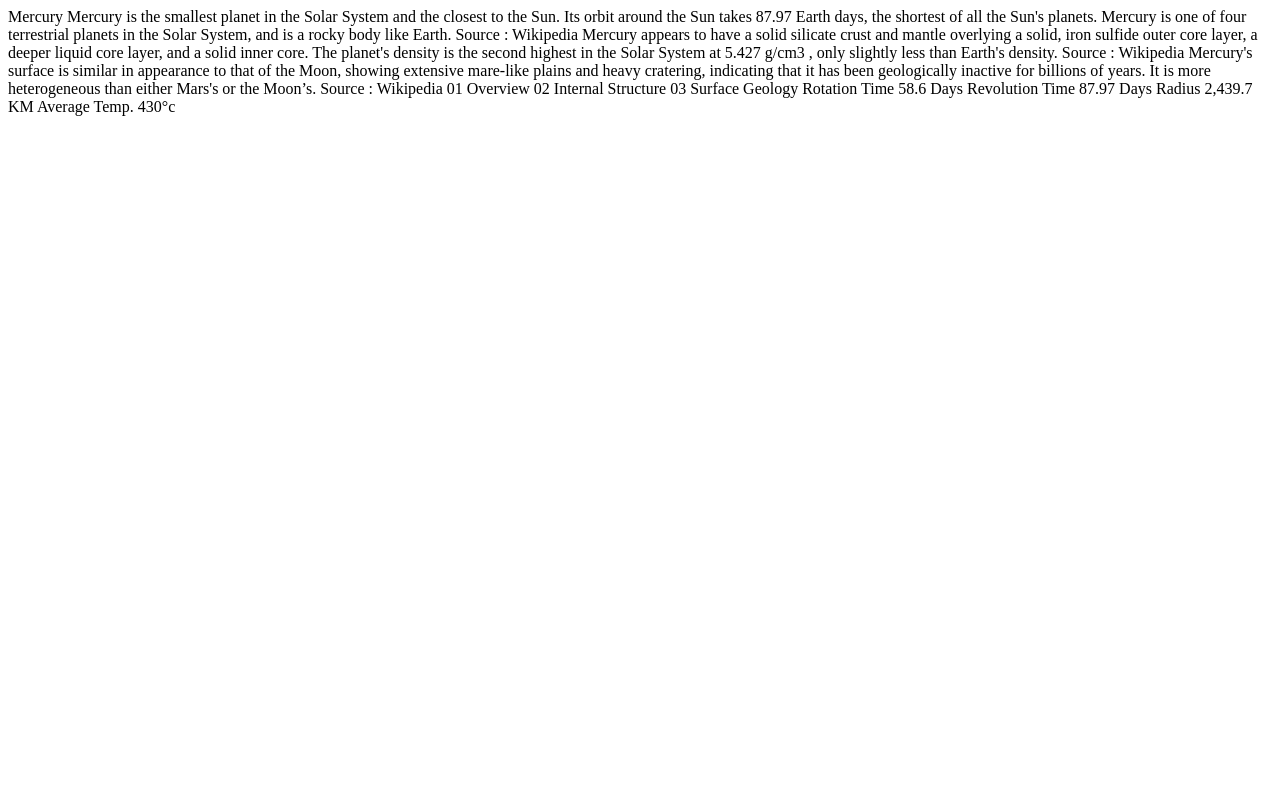
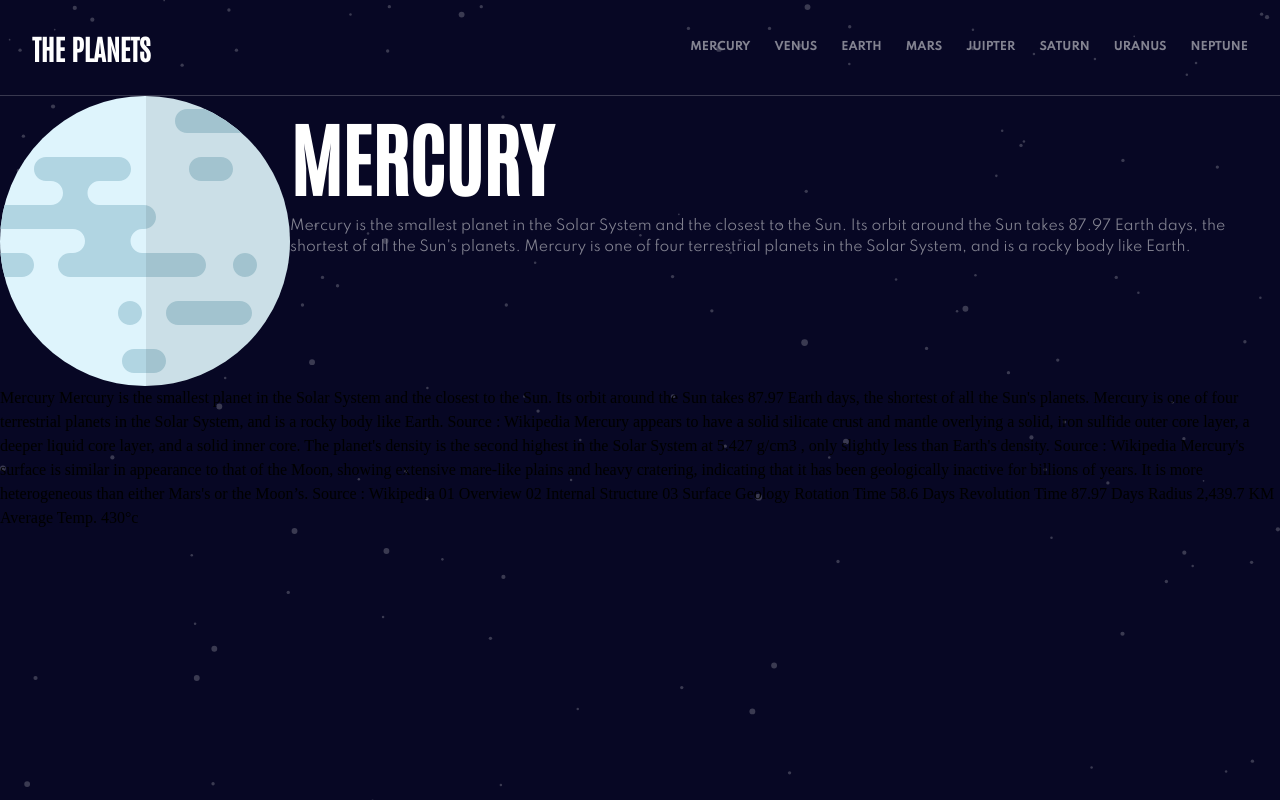
Before and after one commit to eraynai/planet-fact-site, a plain HTML site: page index.html in a window 1280 px wide. Drawn offline with Linux system fonts and the light colour scheme.

Commit message:
added navigation and started working on main content

```diff
--- a/index.html
+++ b/index.html
@@ -1,5 +1,6 @@
 <!DOCTYPE html>
 <html lang="en">
+
 <head>
   <meta charset="UTF-8">
   <meta name="viewport" content="width=device-width, initial-scale=1.0">
@@ -7,8 +8,35 @@
   <link rel="icon" type="image/png" sizes="32x32" href="./assets/favicon-32x32.png">
 
   <title>Frontend Mentor | Planets fact site</title>
+  <link rel="stylesheet" href="style.css">
 </head>
+
 <body>
+  <header>
+    <nav>
+      <h1>THE PLANETS</h1>
+      <div class="planets-nav">
+        <h4>MERCURY</h4>
+        <h4>VENUS</h4>
+        <h4>EARTH</h4>
+        <h4>MARS</h4>
+        <h4>JUIPTER</h4>
+        <h4>SATURN</h4>
+        <h4>URANUS</h4>
+        <h4>NEPTUNE</h4>
+      </div>
+    </nav>
+  </header>
+  <main>
+    <img src="assets/planet-mercury.svg" alt="">
+    <div class="planet-info">
+      <h2>MERCURY</h2>
+      <p>Mercury is the smallest planet in the Solar System and the closest
+        to the Sun. Its orbit around the Sun takes 87.97 Earth days, the
+        shortest of all the Sun's planets. Mercury is one of four terrestrial
+        planets in the Solar System, and is a rocky body like Earth.</p>
+    </div>
+  </main>
   Mercury
 
   <!-- Overview Content Start -->
@@ -18,7 +46,8 @@
   shortest of all the Sun's planets. Mercury is one of four terrestrial
   planets in the Solar System, and is a rocky body like Earth.
 
-  Source : Wikipedia <!-- URL: https://en.wikipedia.org/wiki/Mercury_(planet) -->
+  Source : Wikipedia
+  <!-- URL: https://en.wikipedia.org/wiki/Mercury_(planet) -->
 
   <!-- Overview Content End -->
 
@@ -29,7 +58,8 @@
   a solid inner core. The planet's density is the second highest in the
   Solar System at 5.427 g/cm3 , only slightly less than Earth's density.
 
-  Source : Wikipedia <!-- URL: https://en.wikipedia.org/wiki/Mercury_(planet)#Internal_structure -->
+  Source : Wikipedia
+  <!-- URL: https://en.wikipedia.org/wiki/Mercury_(planet)#Internal_structure -->
 
   <!-- Internal Structure Content End -->
 
@@ -40,7 +70,8 @@
   been geologically inactive for billions of years. It is more heterogeneous
   than either Mars's or the Moon’s.
 
-  Source : Wikipedia <!-- URL: https://en.wikipedia.org/wiki/Mercury_(planet)#Surface_geology -->
+  Source : Wikipedia
+  <!-- URL: https://en.wikipedia.org/wiki/Mercury_(planet)#Surface_geology -->
 
   <!-- Surface Geology Content End -->
 
@@ -60,4 +91,5 @@
   Average Temp.
   430°c
 </body>
+
 </html>
--- a/style.css
+++ b/style.css
@@ -1,4 +1,4 @@
-@import url('https://fonts.googleapis.com/css2?family=Antonio:wght@500&family=Spartan:wght@700&display=swap');
+@import url('https://fonts.googleapis.com/css2?family=Antonio:wght@500&family=Spartan:wght@400;700&display=swap');
 
 /* CSS Reset*/
 
@@ -47,3 +47,58 @@ p, h1, h2, h3, h4, h5, h6 {
  --light-green: #1ec2a4;
  --blue: #2d68f0;
 }
+
+body {
+ background-image: url("assets/background-stars.svg");
+ width: 100%;
+ background-size: cover;
+ background-color: var(--black);
+}
+
+nav {
+ display: flex;
+ justify-content: space-between;
+ height: 12vh;
+ align-items: center;
+ border-bottom: 1px solid var(--dark-grey);
+}
+
+nav h1 {
+ margin-left: 2rem;
+ font-family: 'Antonio', sans-serif;
+ font-size: 28px;
+ color: var(--white);
+}
+
+nav .planets-nav {
+ display: flex;
+ justify-content: space-around;
+}
+
+nav .planets-nav h4 {
+ margin-right: 1.5rem;
+ font-family: 'Spartan', sans-serif;
+ font-size: 11px;
+ color: var(--light-grey);
+}
+
+nav .planets-nav h4:last-child {
+ margin-right: 2rem;
+}
+
+main {
+ display: flex;
+}
+
+.planet-info h2 {
+ font-family: 'Antonio', sans-serif;
+ color: var(--white);
+ font-size: 80px;
+}
+
+.planet-info p {
+ font-family: 'Spartan', sans-serif;
+ color: var(--light-grey);
+ font-size: 14px;
+ font-weight: 400;
+}
```
